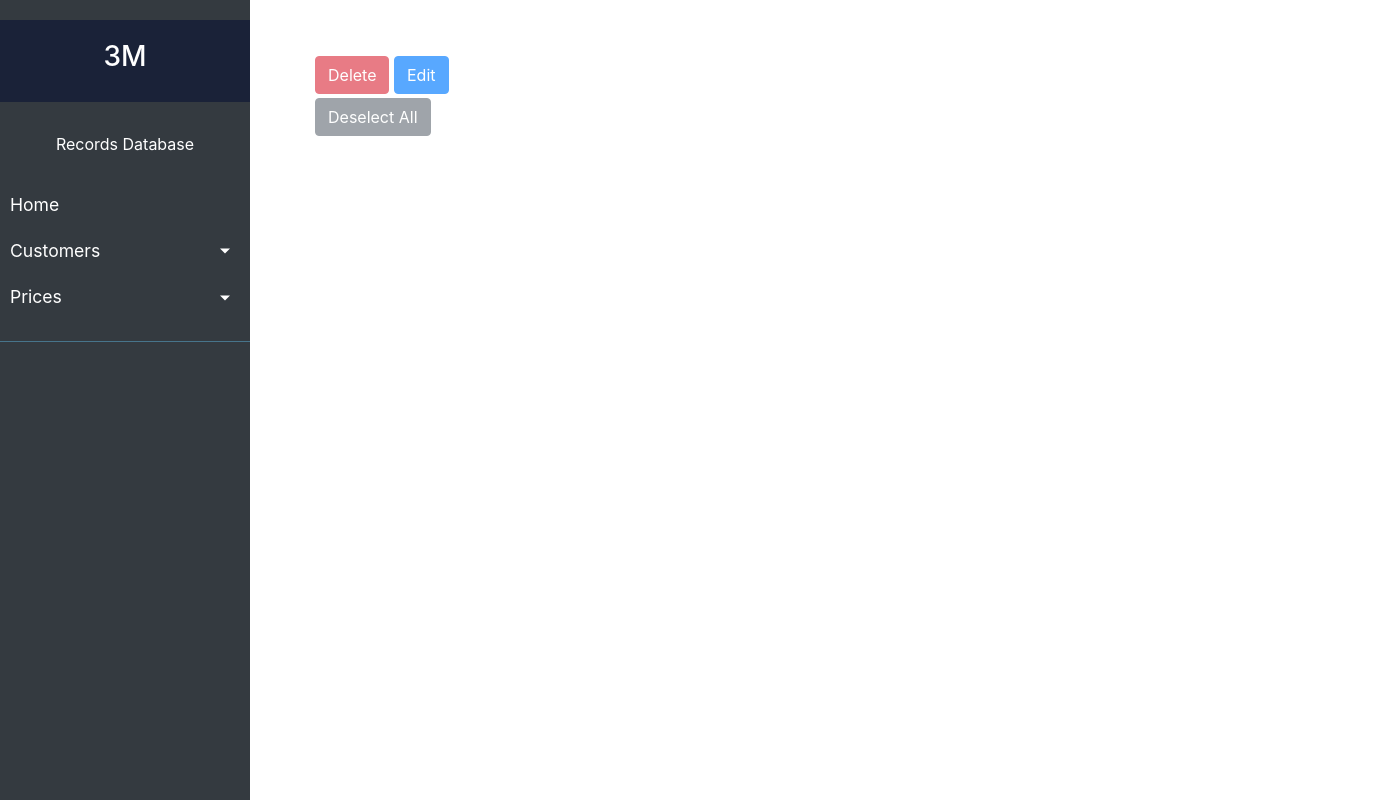
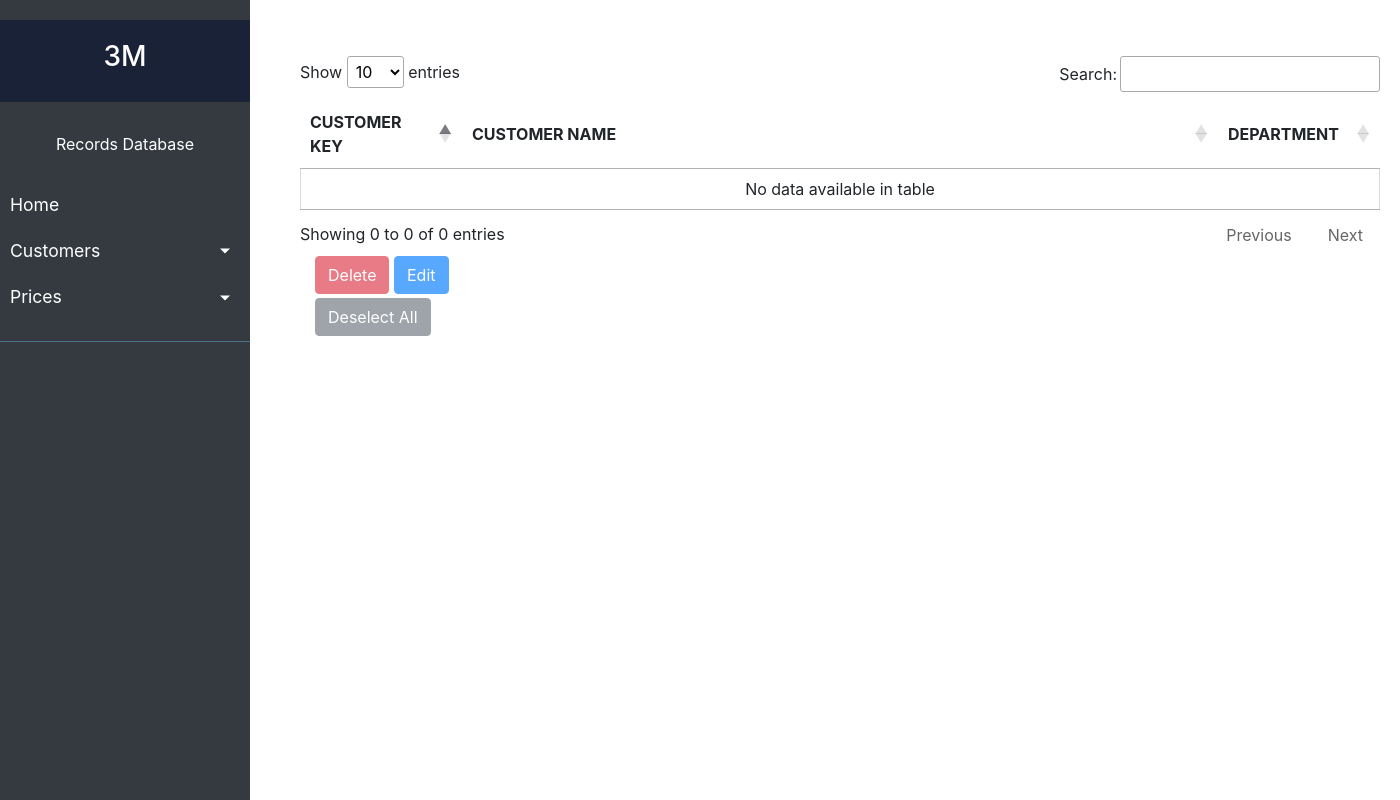
Before and after one commit to TristanMontanez/3MDB_django, a Django app: page /customers/ in a window 1400 px wide. Run offline with Django 4.2, Linux system fonts and the light colour scheme; data that the repository does not hold is empty; some libraries are stand-ins or nearby versions.

Commit message:
[Feb 2022] Customers Page

```diff
--- a/mysite/customers/urls.py
+++ b/mysite/customers/urls.py
@@ -3,5 +3,6 @@
 from . import views
 
 urlpatterns = [
-    path('', views.customers_view, name='customers_view')
+    path('', views.customers_view, name='customers_view'),
+    path('customer_data', views.customer_data, name='customer_data'),
 ]
--- a/mysite/customers/views.py
+++ b/mysite/customers/views.py
@@ -1,13 +1,36 @@
-from django.shortcuts import render
 import time
+import json
+from django.shortcuts import render, redirect
+from django.http import HttpResponse, JsonResponse
+from django.views.decorators.csrf import csrf_exempt
 
 from database import Database
+
+SQL_TABLE = 'customer_table'
+SQL_COLUMNS = ['customer_key', 'customer_name', 'department']
 
 
 def customers_view(request):
     start = time.time()
+    database = Database()
+    items, _ = database.read_from_database(sql_table=SQL_TABLE,
+                                           sql_columns=SQL_COLUMNS,
+                                           sql_filters={})
+    columns = []
+    for item in items[0]:
+        columns.append(item.upper().replace('_', ' '))
 
+    context = {'columns': columns}
     print(f'Read Time: {time.time() - start}')
-    page = render(request, 'customers/customers_view.html')
+    page = render(request, 'customers/customers_view.html', context)
     print(f'Render: {time.time() - start}')
     return page
+
+
+def customer_data(request):
+    database = Database()
+    items, _ = database.read_from_database(sql_table=SQL_TABLE,
+                                           sql_columns=SQL_COLUMNS,
+                                           sql_filters={})
+    print(items)
+    return JsonResponse({'data': items[1::]})
--- a/mysite/products/views.py
+++ b/mysite/products/views.py
@@ -5,7 +5,6 @@
 from django.views.decorators.csrf import csrf_exempt
 
 from database import Database
-# Create your views here.
 
 SQL_TABLE = 'product_table'
 SQL_COLUMNS = ['product_key', 'product_name', 'price']
--- a/mysite/templates/customers/customers_view.html
+++ b/mysite/templates/customers/customers_view.html
@@ -4,7 +4,7 @@
     <link rel="stylesheet" href="https://cdn.datatables.net/1.11.4/css/jquery.dataTables.min.css">
     <link rel="stylesheet" href="https://cdn.datatables.net/select/1.3.4/css/select.dataTables.min.css">
     <div class="container" style="margin-top: 5%; margin-left: 20px; margin-right" >
-        <table id="productsTable" class="cell-border" cellspacing="0" width="100%">
+        <table id="customersTable" class="cell-border" cellspacing="0" width="100%">
             <thead>
                 <tr>
                     {% for col in columns %}
```
